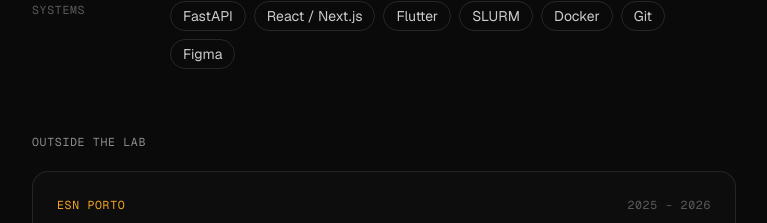
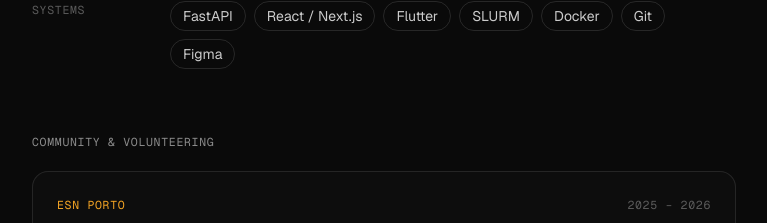
Before and after one commit to Adriano-7/portfolio, a Next.js app: page /about in a window 1280 px wide. Shown: the part 1311-1534 px from the top of the page, without its empty margins (256-1023 px from the left). Built offline with nearby package versions, Linux system fonts and the light colour scheme.

Commit message:
Update page.tsx

```diff
--- a/app/about/page.tsx
+++ b/app/about/page.tsx
@@ -176,7 +176,7 @@ export default function AboutPage() {
         </section>
 
         <section className="mt-16">
-          <h2 className="mono mb-5 text-muted">Outside the lab</h2>
+          <h2 className="mono mb-5 text-muted">Community & Volunteering</h2>
           <AssociationShowcase associations={associations} />
         </section>
 
```
